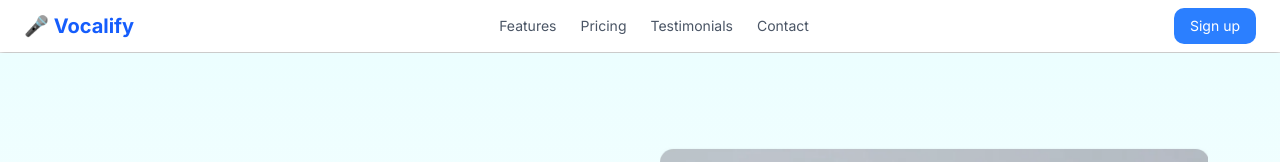
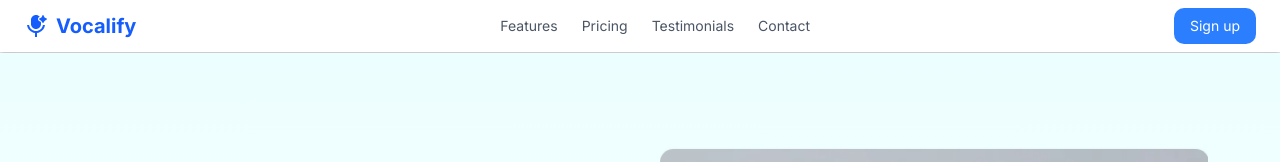
Before and after one commit to Mohitgoswami18/Vocalify, a React (Vite) app in the folder Frontend/: page / in a window 1280 px wide. Shown: the top 162 px of the page. Built offline with nearby package versions, Linux system fonts and the light colour scheme; no server answers.

Commit message:
corrected some logic and added correct tutorial video inside the demo section

```diff
--- a/Frontend/src/App.jsx
+++ b/Frontend/src/App.jsx
@@ -36,11 +36,8 @@ const App = () => {
             <Route path="/:username/history" element={<History />} />
             <Route path="/:username/profile" element={<Profile />} />
             <Route path="/:username/recording" element={<RecordPractice />} />
-            <Route
-              path="/:username/analysisResult"
-              element={<AnalysisResult />}
-            />
           </Route>
+          <Route path="*" element={<NotFound />} />
         </Routes>
       </SignedIn>
     </>
--- a/Frontend/src/components/AnalysisResult.jsx
+++ b/Frontend/src/components/AnalysisResult.jsx
@@ -9,7 +9,7 @@ import {
   Tooltip,
   ResponsiveContainer,
 } from "recharts";
-import { useLocation } from "react-router-dom";
+import { useLocation, useNavigate } from "react-router-dom";
 import { Loader2 } from "lucide-react";
 import { useEffect, useState } from "react";
 import axios from "axios"
@@ -20,6 +20,7 @@ import Waveform from "./Waveform.jsx"
 const AnalysisResult = () => {
   const [loading, setLoading] = useState(true);
   const location = useLocation();
+  const navigate = useNavigate()
   const [useResult, setUseResult] = useState(null);
   const [audioPlayableUrl, setAudioPlayableUrl] = useState(null);
   const [prevUserData, setPrevUserData] = useState(null);
@@ -359,11 +360,8 @@ const AnalysisResult = () => {
 
         {/* Actions */}
         <div className="flex justify-end gap-3">
-          <button className="border border-blue-500 text-blue-600 px-4 py-2 rounded-lg text-sm cursor-pointer">
-            Export Transcript
-          </button>
           <button
-            onClick={() => window.location.reload()}
+            onClick={() => navigate(`${username}/analyze`)}
             className="text-sm text-gray-500 cursor-pointer"
           >
             Re-analyze
--- a/Frontend/src/components/LandingLayout.jsx
+++ b/Frontend/src/components/LandingLayout.jsx
@@ -6,19 +6,34 @@ import BeforeAfterSection from "./BeforeAfterSection.jsx";
 import Testimonal from "./Testimonal.jsx";
 import Footer from "./Footer.jsx";
 import PricingSection from "./PricingSection.jsx";
+import {useRef} from "react"
 
 const LandingLayout = () => {
+
+  const featureRef = useRef(null)
+  const pricingRef = useRef(null)
+  const testimonalRef = useRef(null)
+  const contactRef = useRef(null)
+
   return (
     <div>
-      <Landing></Landing>
-      <Feature></Feature>
+      <Landing featureRef={featureRef} pricingRef={pricingRef} testimonalRef={testimonalRef} contactRef={contactRef}></Landing>
+      <div id="featureRef" ref={featureRef}>
+        <Feature></Feature>
+      </div>
       <AnalyticSection></AnalyticSection>
       <BeforeAfterSection></BeforeAfterSection>
-      <Testimonal></Testimonal>
-      <Footer></Footer>
-      <PricingSection></PricingSection>
+      <div id="pricingRef" ref={pricingRef}>
+        <PricingSection></PricingSection>
+      </div>
+      <div ref={testimonalRef}>
+        <Testimonal></Testimonal>
+      </div>
+      <div ref={contactRef}>
+        <Footer></Footer>
+      </div>
     </div>
-  )
+  );
 }
 
 export default LandingLayout
--- a/Frontend/src/components/LandingPage.jsx
+++ b/Frontend/src/components/LandingPage.jsx
@@ -6,9 +6,10 @@ import { useState } from "react";
 import { useNavigate } from "react-router-dom";
 import { useUser, useClerk } from "@clerk/clerk-react";
 import { toast } from "sonner";
+import { RiMicAiFill } from "react-icons/ri";
 import { Skeleton } from "@/components/ui/skeleton";
 
-const Landing = () => {
+const Landing = ({featureRef, testimonalRef, pricingRef, contactRef}) => {
   const [play, setPlay] = useState(false);
   const navigate = useNavigate();
   const { isSignedIn, isLoaded, user } = useUser();
@@ -34,28 +35,32 @@ const Landing = () => {
     }
   }
 
+  const smoothScroll = (ref) => {
+    ref.current.scrollIntoView({ behavior: "smooth" });
+  }
+
   return (
     <div className="bg-white text-gray-900 ">
       {/* Navbar */}
       <header className="border-b font-[Inter] ">
         <div className="max-w-7xl mx-auto px-6 py-2 shadow-md flex items-center justify-between">
           <div className="flex items-center gap-2 text-xl font-bold text-blue-600">
-            🎤 Vocalify
+            <RiMicAiFill className="text-2xl"></RiMicAiFill> Vocalify
           </div>
 
           <nav className="hidden md:flex gap-6 text-sm text-gray-600">
-            <a href="#features" className="hover:text-gray-900">
+            <span onClick={() => smoothScroll(featureRef)} className="hover:text-gray-900 cursor-pointer">
               Features
-            </a>
-            <a href="#pricing" className="hover:text-gray-900">
+            </span>
+            <span onClick={() => smoothScroll(pricingRef)} className="hover:text-gray-900 cursor-pointer">
               Pricing
-            </a>
-            <a href="#testimonials" className="hover:text-gray-900">
+            </span>
+            <span onClick={() => smoothScroll(testimonalRef)} className="hover:text-gray-900 cursor-pointer">
               Testimonials
-            </a>
-            <a href="#contact" className="hover:text-gray-900">
+            </span>
+            <span onClick={() => smoothScroll(contactRef)} className="hover:text-gray-900 cursor-pointer">
               Contact
-            </a>
+            </span>
           </nav>
 
           {isLoaded ? (
@@ -94,7 +99,8 @@ const Landing = () => {
             ) : (
               <Skeleton className="h-11 w-30 bg-slate-400 rounded-lg" />
             )}
-            <button className="border flex items-center justify-center text-xs font-bold px-6 py-3 rounded-lg">
+            <button
+            onClick={() => setPlay("True")} className="border flex items-center justify-center text-xs font-bold px-6 py-3 rounded-lg">
               <MdOutlineExplore></MdOutlineExplore>View Demo
             </button>
           </div>
--- a/Frontend/src/components/Topbar.jsx
+++ b/Frontend/src/components/Topbar.jsx
@@ -5,7 +5,7 @@ import {useParams, useNavigate} from "react-router-dom"
 
 const Topbar = () => {
 
-  const [userImage, setUserImage] = useState("");
+  const [userImage, setUserImage] = useState("empty");
   const param = useParams();
   const navigate = useNavigate()
   const username = param.username;
@@ -18,6 +18,7 @@ const Topbar = () => {
       const response = axios.post(
         `https://vocalify-5u15.onrender.com/api/vi/user/details?username=${username}`,
       );
+      console.log(response.data)
       setUserImage(response.data?.profilePic || pic1);
     } catch (err) {
       console.log(err);
@@ -27,7 +28,7 @@ const Topbar = () => {
 
   return (
     <header className="bg-white shadow-sm border-b px-6 py-1 flex items-center justify-end">
-      <img src={userImage ? userImage : pic1} className="rounded-full cursor-pointer"
+      <img src={userImage !== "empty" ? userImage : pic1} className="rounded-full cursor-pointer"
       onClick={() => navigate(`/${username}/profile`)}/>
     </header>
   );
```
Also changed, not shown: 1 other file (tests, documents, lock files or other folders).
